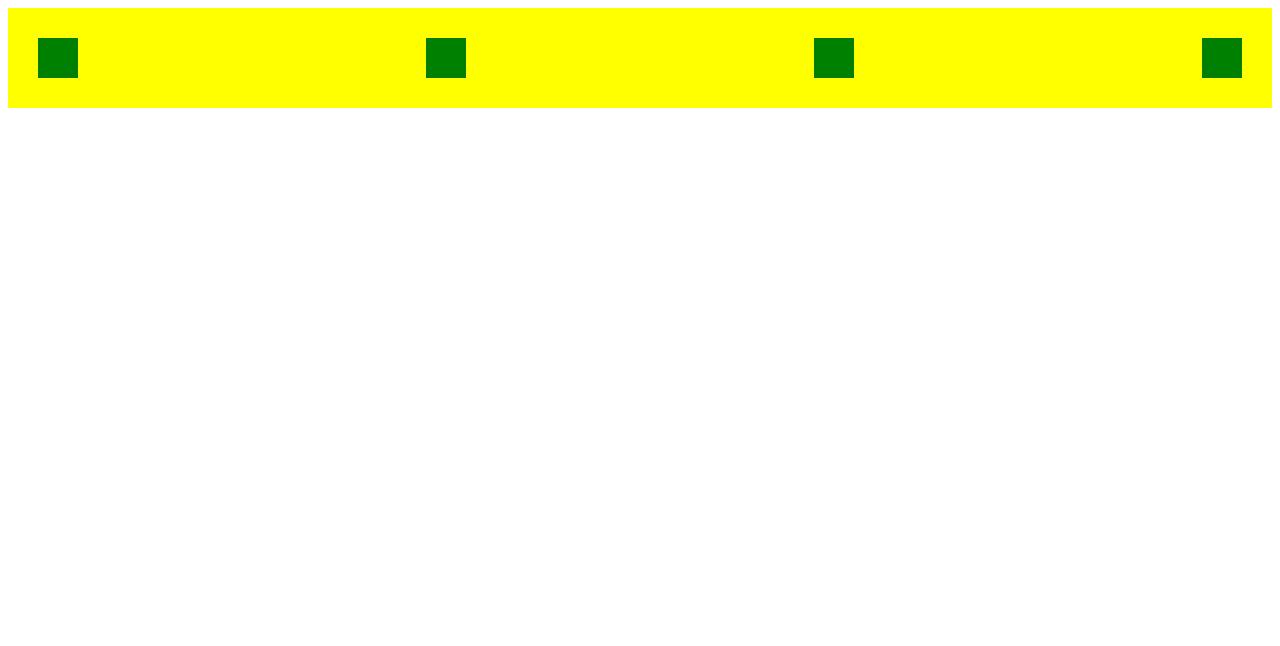
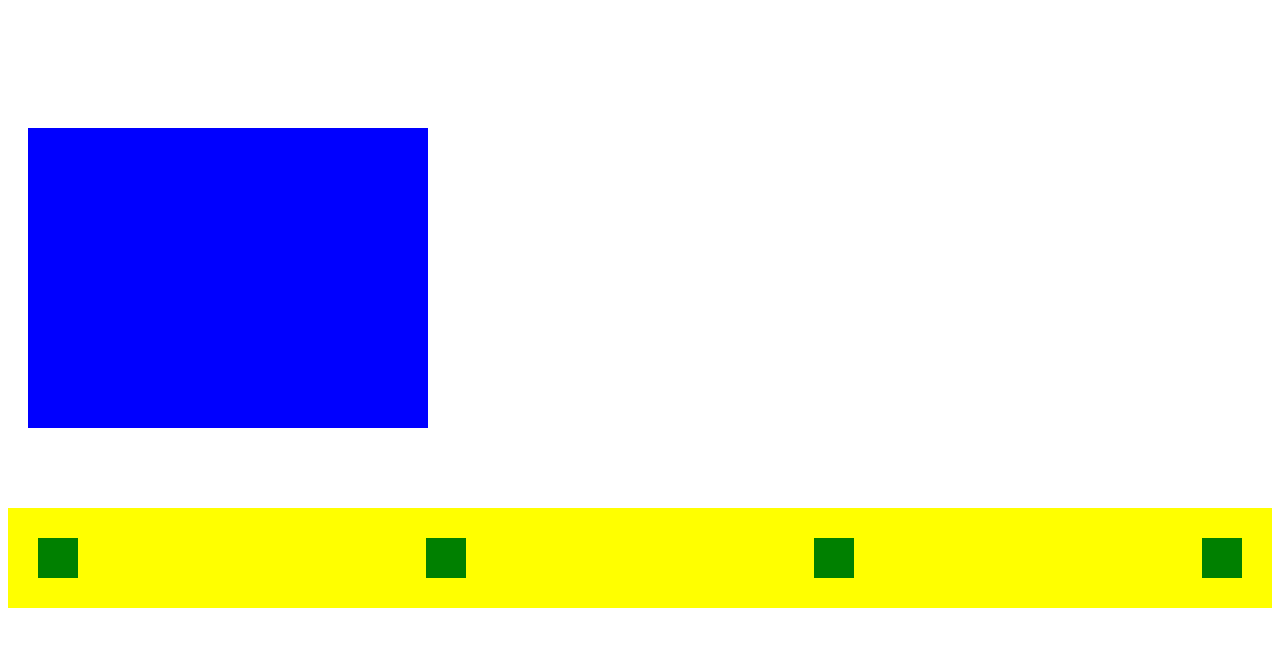
Before and after one commit to nihat08/2cWI, a plain HTML site: page 06_1Uebung/uebung1.html in a window 1280 px wide. Drawn offline with Linux system fonts and the light colour scheme.

Commit message:
endoflesson

```diff
--- a/06_1Uebung/style.css
+++ b/06_1Uebung/style.css
@@ -5,7 +5,8 @@
     flex-direction: row-reverse;
     align-items: center;
     justify-content: space-between;
-
+    position: relative;
+    top: 500px;
 }
 .greenbox{
     background-color: green;
@@ -13,3 +14,15 @@
     width: 40px;
     margin: 30px;
 }
+
+.bluebox{
+    background-color: blue;
+    height: 300px;
+    width: 400px;
+    position: relative;
+    top: 20px;
+    left: 20px;
+}
+.purplebox{
+    background-color: blueviolet;
+}
--- a/06_1Uebung/uebung1.html
+++ b/06_1Uebung/uebung1.html
@@ -13,6 +13,9 @@
         <div class="greenbox"></div>
         <div class="greenbox"></div>
     </div>
+    <div class="bluebox">
+        <div class="purplebox"></div>
+    </div>
 
 </body>
 </html>
```
